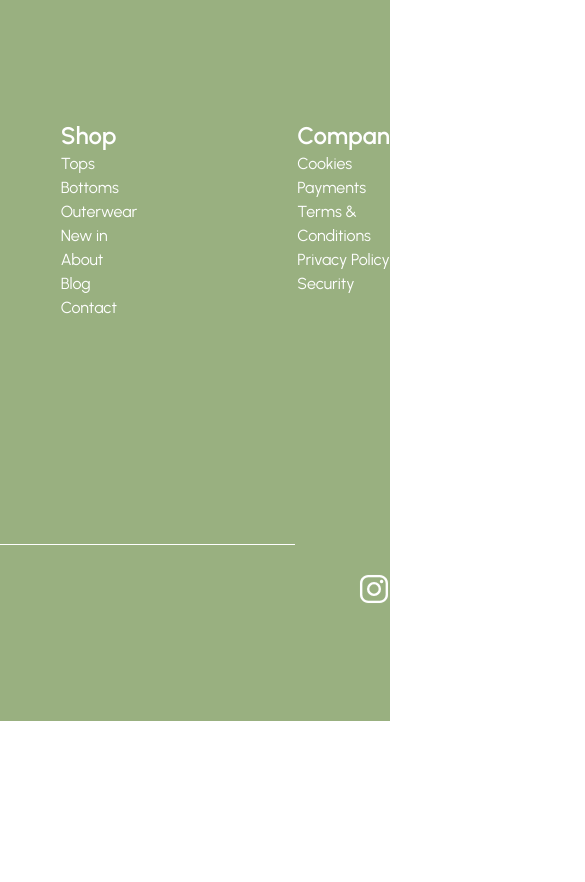
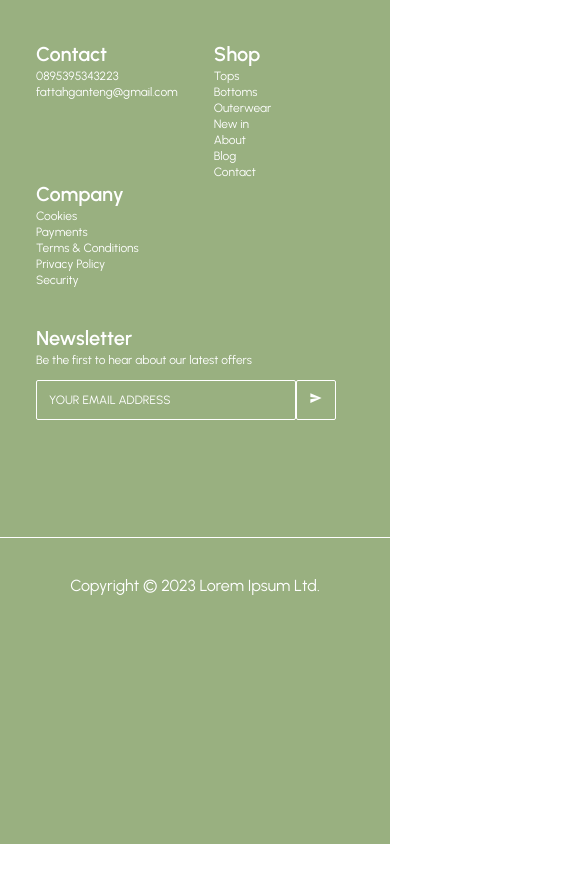
Before and after one commit to Fadzaa/react-techkomfest-noesantara, a React (Vite) app: page /footer in a window 390 px wide. Shown: the top 882 px of the page, 585 px wide, since content can reach past the window. Before the commit the page ends 844 px from the top, so only its background shows below. Built offline with nearby package versions, Linux system fonts and the light colour scheme; a web font is replaced by a local one.

Commit message:
feat: [RS] add responsive footer

```diff
--- a/src/global_component/Footer.jsx
+++ b/src/global_component/Footer.jsx
@@ -3,18 +3,20 @@ import React from 'react';
 const Footer = () => {
   return (
     <>
-      <div className="bg-primary pt-[120px] px-32 items-center h-auto flex flex-col gap-56 sm:bg-red-500 ">
-        <div className="flex gap-40">
+      <div className="bg-primary w-screen h-screen flex pt-10 lg:flex-col lg:pt-[120px] lg:items-center lg:gap-56 ">
+        <div className="flex flex-col w-screen h-screen lg:gap-36">
+          <div className="lg:flex lg:gap-[120px] lg:ml-[104px]">
+            <div className="flex gap-9 pl-9 lg:gap-[210px]">
               <div>
-            <h2 className="font-urbanist font-semibold text-white text-2xl">Contact</h2>
-            <div className="text-white text-base font-urbanist">
+                <h2 className="font-urbanist font-semibold text-xl text-white lg:text-2xl">Contact</h2>
+                <div className="text-white text-xs font-urbanist lg:text-base">
                   <p>0895395343223</p>
                   <p>fattahganteng@gmail.com</p>
                 </div>
               </div>
               <div>
-            <h2 className="font-urbanist font-semibold text-white text-2xl">Shop</h2>
-            <div className="text-white text-base font-urbanist">
+                <h2 className="font-urbanist font-semibold text-xl text-white lg:text-2xl">Shop</h2>
+                <div className="text-white text-xs font-urbanist lg:text-base">
                   <p>Tops</p>
                   <p>Bottoms</p>
                   <p>Outerwear</p>
@@ -24,9 +26,11 @@ const Footer = () => {
                   <p>Contact</p>
                 </div>
               </div>
+            </div>
+            <div className="flex flex-col gap-9 pl-9 lg:flex-row lg:gap-[120px]">
               <div>
-            <h2 className="font-urbanist font-semibold text-white text-2xl">Company</h2>
-            <div className="text-white text-base font-urbanist">
+                <h2 className="font-urbanist font-semibold text-xl text-white lg:text-2xl">Company</h2>
+                <div className="text-white text-xs font-urbanist lg:text-base">
                   <p>Cookies</p>
                   <p>Payments</p>
                   <p>Terms & Conditions</p>
@@ -35,11 +39,11 @@ const Footer = () => {
                 </div>
               </div>
               <div>
-            <h2 className="font-urbanist font-semibold text-white text-2xl">Newsletter</h2>
-            <div className="text-white text-base font-urbanist">
+                <h2 className="font-urbanist font-semibold text-xl text-white lg:text-2xl">Newsletter</h2>
+                <div className="text-white text-xs font-urbanist lg:text-base">
                   <p>Be the first to hear about our latest offers</p>
                   <div className="flex items-center">
-                <input type="text" placeholder="YOUR EMAIL ADDRESS" pattern="[a-zA-Z0-9._%+-]+@gmail\.com" className="w-full h-10 px-3 mt-3 border border-white bg-transparent rounded-sm focus:outline-none placeholder-white" />
+                    <input type="text" placeholder="YOUR EMAIL ADDRESS" pattern="[a-zA-Z0-9._%+-]+@gmail\.com" className="w-[260px] h-10 px-3 mt-3 border border-white bg-transparent rounded-sm focus:outline-none placeholder-white" />
                     <a href="#">
                       <button className="border border-white rounded-sm h-10 w-10 mt-3">
                         <ion-icon name="send-sharp"></ion-icon>
@@ -49,19 +53,10 @@ const Footer = () => {
                 </div>
               </div>
             </div>
-        <div>
-          <div>
-            <hr className="border-1 border-white w-screen" />
           </div>
-          <div className="flex my-7 justify-center space-x-96">
-            <div>
-              <p className="text-white font-urbanist text-base">Copyright &copy; 2023 Lorem Ipsum Ltd. </p>
-            </div>
-            <div className="flex gap-4  text-white ">
-              <ion-icon name="logo-instagram" size="large"></ion-icon>
-              <ion-icon name="logo-facebook" size="large"></ion-icon>
-              <ion-icon name="logo-twitter" size="large"></ion-icon>
-            </div>
+          <div className="lg:flex lg:flex-col">
+            <hr className="border-white w-full mt-[117px] lg:mt-9" />
+            <p className="text-center text-white text-base font-urbanist mt-9 lg:mt-11">Copyright &copy; 2023 Lorem Ipsum Ltd.</p>
           </div>
         </div>
       </div>
```
Lines whose indentation alone changed are shown as unchanged.
